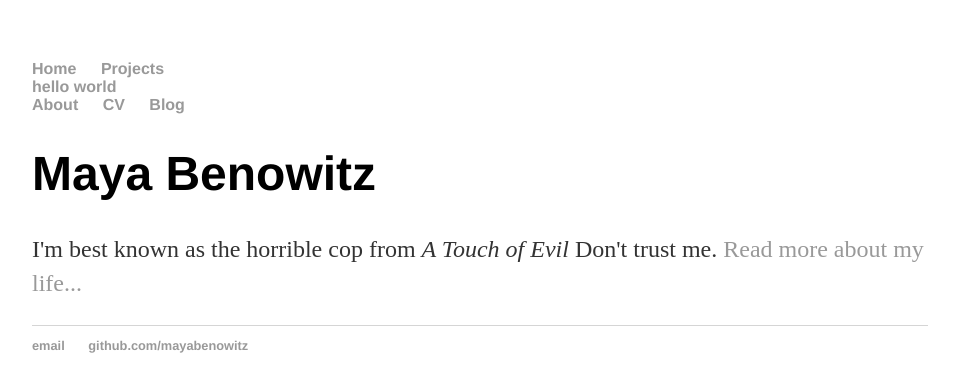
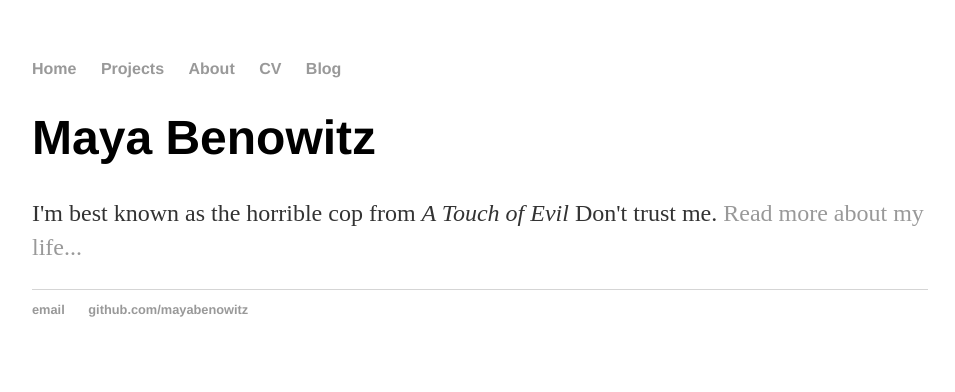
Before and after one commit to mayabenowitz/mayabenowitz.github.io, a Jekyll site: the page built from index.html, in a window 1280 px wide. Shown: the top 392 px of the page, without its empty margins (160-1115 px from the left). Built offline with Jekyll 4.4.1, drawn with Linux system fonts in a browser that asks for light colours.

Commit message:
Update default.html

```diff
--- a/_layouts/default.html
+++ b/_layouts/default.html
@@ -7,14 +7,10 @@
 		</head>
 		<body>
 
-			<nav role="navigation">
+			<nav>
 	    		<ul>
 	        		<li><a href="/">Home</a></li>
 				<li><a href="/projects">Projects</a></li>
-				<ul class="dropdown">
-					<li><a href="#">hello world</a></li>
-				</ul>
-				</li>
 		        	<li><a href="/about">About</a></li>
 	        		<li><a href="/cv">CV</a></li>
 	        		<li><a href="/blog">Blog</a></li>
```
